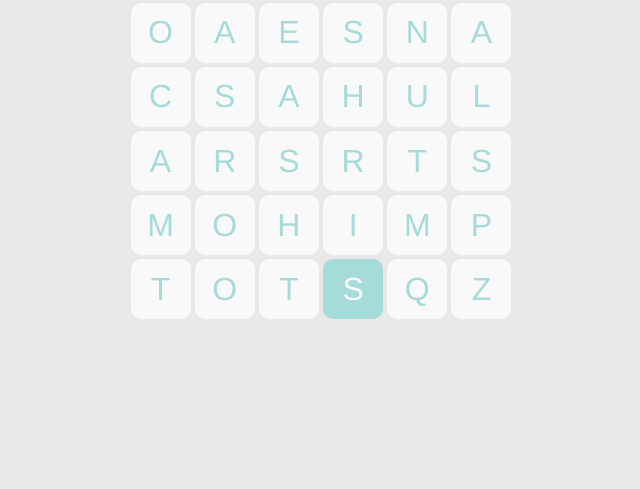
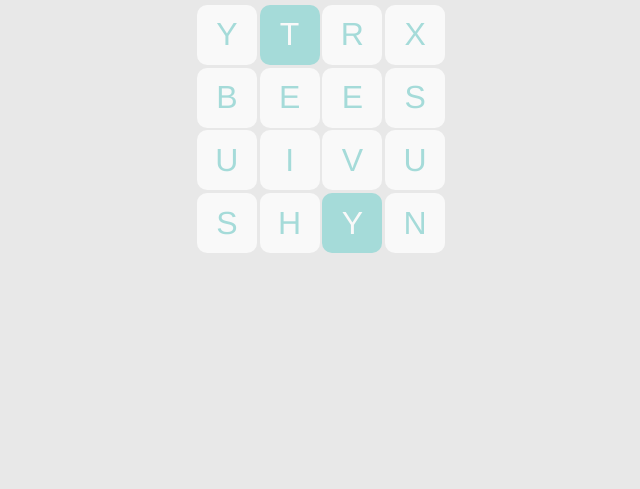
Before and after one commit to jeanyoungkim/word-maze, a plain HTML site: page index.html in a window 1280 px wide. Shown: the part 311-800 px from the top of the page, without its empty margins (319-959 px from the left). Drawn offline with Linux system fonts and the light colour scheme.

Commit message:
refactor game data

```diff
--- a/index.html
+++ b/index.html
@@ -12,5 +12,8 @@
       <div class="board"></div>
     </div>
   </body>
+	<script type="text/javascript">
+		window.level = "warm_up"
+	</script>
   <script type="text/javascript" src="main.js"></script>
 </html>
--- a/main.js
+++ b/main.js
@@ -1,24 +1,31 @@
 // Puzzle Data
-// Tough
-// const letters = "SNASORMIAOPAPGUVIBEGPCOYVEIPLERNUNZZAENSSRAPXLBOFTEBQSEYLYETSZAN"
-// const data = {
-// 	"rows": 8,
-// 	"letters": letters.split(''),
-// 	"circled": [3, 60],
-// 	"solutions": [[]]
-// };
+// "circled" is 0 indexed
+const levels = {
+	"warm_up":  {
+		"letters": "YTRXBEESUIVUSHYN",
+		"circled": [1, 14],
+		"solutions": [["TREE", "IVY"]]
+	},
+	"strong": {
+		"letters": "LEPEAWOAESNACSAHULARSRTSMOHIMPTOTSQZ",
+		"circled": [2, 33],
+		"solutions": [['PEAS', 'ROOTS'], ['PEA', 'SHOOTS']]
+	},
+	"tough": {
+		"letters": "SNASORMIAOPAPGUVIBEGPCOYVEIPLERNUNZZAENSSRAPXLBOFTEBQSEYLYETSZAN",
+		"circled": [3, 60],
+		"solutions": [[]]
+	}
+}
 
 // Strong
-const letters = "LEPEAWOAESNACSAHULARSRTSMOHIMPTOTSQZ"
-const data = {
-	"rows": 6,
-	"letters": letters.split(''),
-	"circled": [2, 33],
-	"solutions": [['PEAS', 'ROOTS'], ['PEA', 'SHOOTS']]
-};
+let level = window.level;
+console.log(level)
+const data = levels[level];
 
 const isMobile = mobileCheck()
 const selectedCells = []
+const letters = data.letters.split('')
 let selectedCell
 
 function initialize() {
@@ -29,11 +36,12 @@ function initialize() {
 
 function renderBoard() {
 	const board = document.querySelector('.board')
-	board.style.width = data.rows * 70 + "px";
+	const numRows = Math.sqrt(data.letters.length)
+	board.style.width = numRows * 70 + "px";
 
-	for ( i = 0; i < data.rows; i++ ) {
+	for ( i = 0; i < numRows; i++ ) {
 		let colNum = 1
-		for ( j = data.rows * i; j < (data.rows * i) + data.rows; j++ ) {
+		for ( j = numRows * i; j < (numRows * i) + numRows; j++ ) {
 				let cell = document.createElement('div')
 				cell.className = "cell"
 				if (data.circled.includes(j)) cell.className += " circled"
@@ -41,7 +49,7 @@ function renderBoard() {
 				cell.setAttribute("row", i + 1)
 				cell.setAttribute("column", colNum)
 
-				if (colNum == data.rows) {
+				if (colNum == numRows) {
 					colNum = 1
 				} else {
 					colNum = colNum + 1
```
